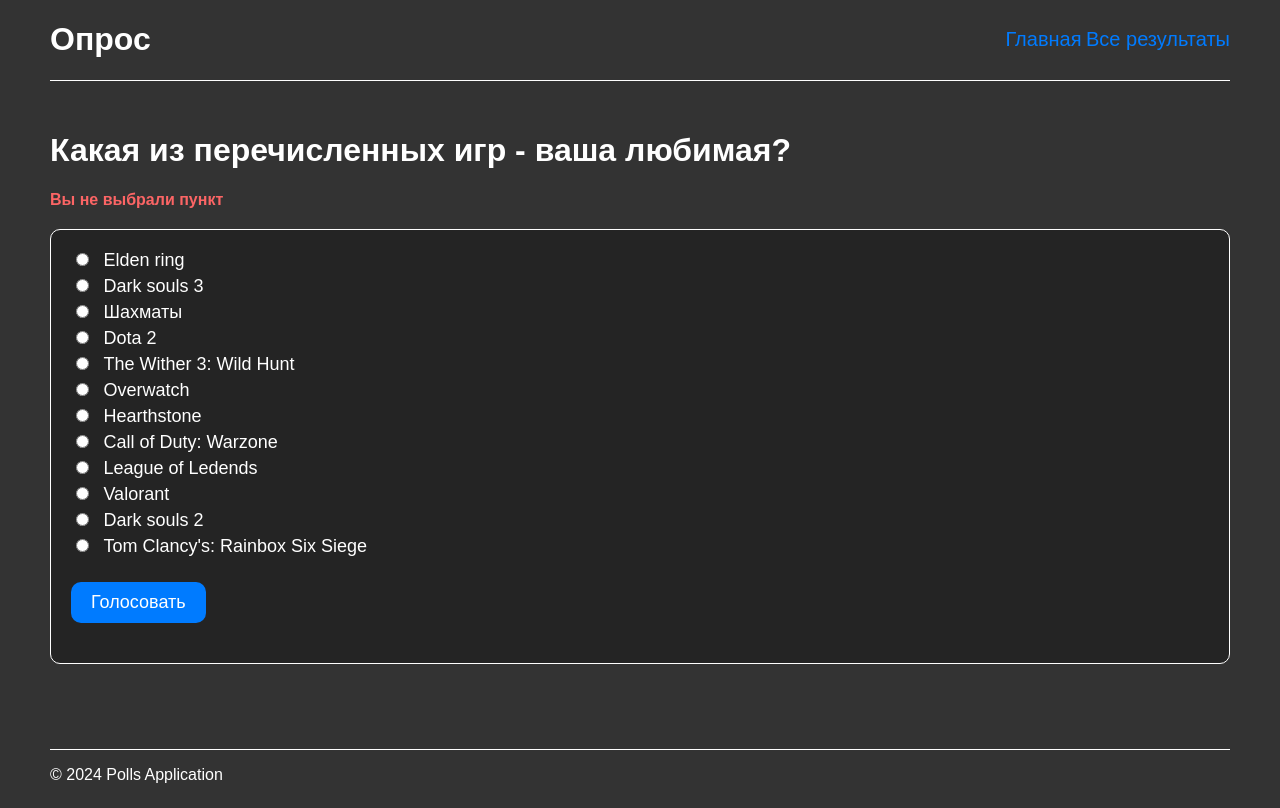
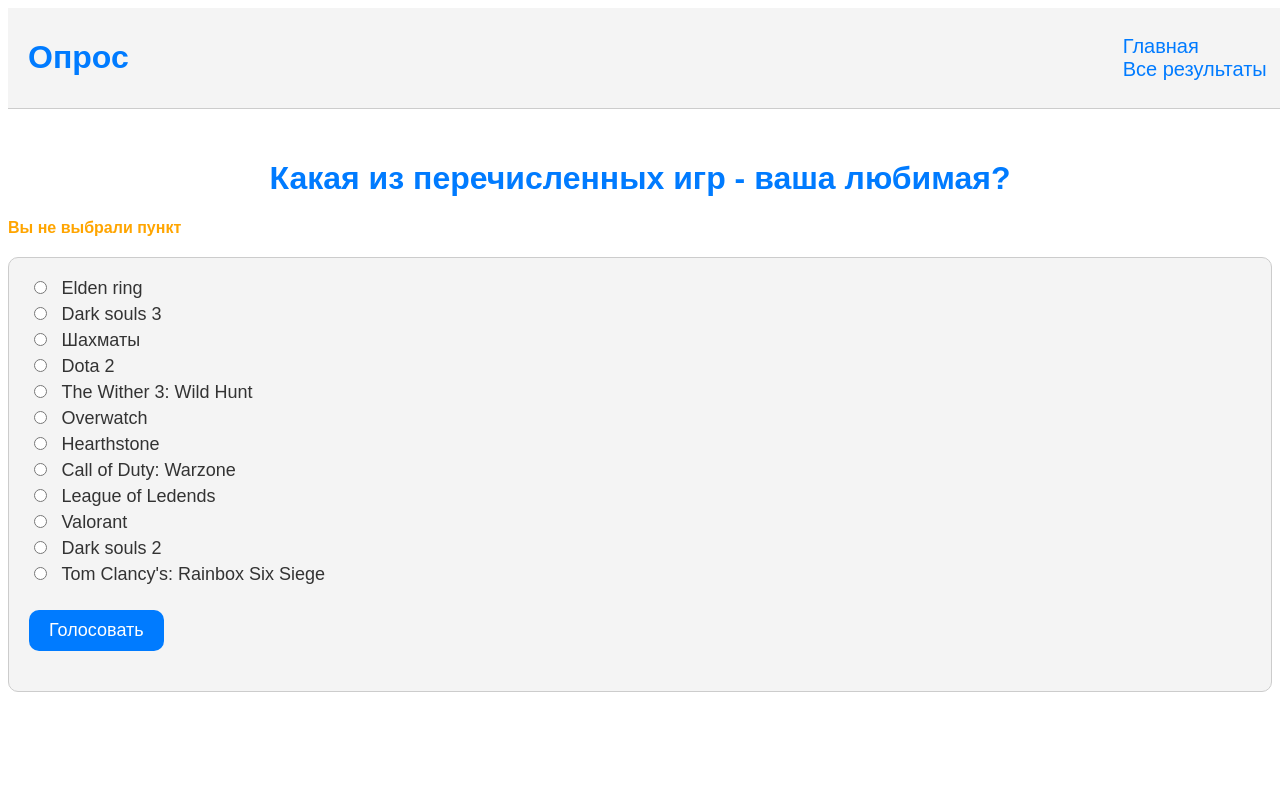
Before and after one commit to EDB999/F-IT_Python_Lab5_DjangoPolls, a Django app: page /client/2/vote/ in a window 1280 px wide. Before the commit the page ends 783 px from the top, so only its background shows below. Run offline with Django 5.2, Linux system fonts and the light colour scheme; data comes from the database, SQL or seed files in the repository; both versions use the stored data as it was after the commit.

Commit message:
fix: styles and code

```diff
--- a/client/static/css/styles.css
+++ b/client/static/css/styles.css
@@ -1,12 +1,12 @@
 html, body {
     height: 100%;
-    color: white;
+    color: #333; /* Темно-серый текст */
 }
 
 body {
     font-family: Arial, sans-serif;
-    background-color: #333333;
-    margin: 0px 50px;
+    background-color:  /* Светло-серый фон */
+    margin: 0px;
     padding: 0;
     display: flex;
     flex-flow: column nowrap;
@@ -17,26 +17,37 @@ body {
 }
 
 header {
-    border-bottom: 1px solid white;
+    border-bottom: 1px solid #ccc; /* Светло-серый бордер */
     display: flex;
+    width: 98%;
     align-items: center;
     flex-flow: row nowrap;
     justify-content: space-between;
+    background-color: #f4f4f4;
+    padding: 10px 20px;
     a {
        font-size: 20px;
        margin: 0;
+       color: #007bff;
     }
     margin-bottom: 30px;
 }
+
 #error {
-    color: #fc6565;
+    color: #FFA500;
 }
+
 footer {
-    border-top: 1px solid white;
+    border-top: 1px solid #ccc; /* Светло-серый бордер */
+    background-color: #007bff; /* Синий фон */
+    color: white; /* Белый текст */
+    text-align: center;
+    padding: 10px 0;
 }
 
 h1 {
-    color: #ffffff;
+    color: #007bff; /* Синий текст */
+    text-align: center;
 }
 
 ul {
@@ -45,34 +56,37 @@ ul {
 }
 
 li {
-    background: #242424;
+    background: #e0e0e0; /* Светло-серый фон */
     margin: 10px 0;
     padding: 20px;
-    border: 1px solid #ddd;
+    border: 1px solid #ccc; /* Светло-серый бордер */
     border-radius: 10px;
+    width: 35%;
 }
 
 a {
     text-decoration: none;
-    color: #007bff;
+    color: #007bff; /* Синий текст */
 }
 
 a:hover {
     text-decoration: underline;
+    color: #0056b3; /* Темно-синий текст при наведении */
 }
 
 form {
-    background: #242424;
+    background: #f4f4f4;
     padding: 20px;
-    border: 1px solid white;
+    border: 1px solid #ccc; /* Светло-серый бордер */
     border-radius: 10px;
     margin-top: 20px;
 }
 
 form > label {
-    color: white;
+    color: #333; /* Темно-серый текст */
     font-size: 18px;
 }
+
 input[type="radio"] {
     margin-right: 10px;
     margin-bottom: 10px;
@@ -80,8 +94,8 @@ input[type="radio"] {
 
 input[type="submit"] {
     margin: 20px 0px;
-    background-color: #007bff;
-    color: #fff;
+    background-color: #007bff; /* Синий фон */
+    color: #fff; /* Белый текст */
     border: none;
     padding: 10px 20px;
     cursor: pointer;
--- a/client/templates/client/all_results.html
+++ b/client/templates/client/all_results.html
@@ -3,12 +3,12 @@
 {% block title %}Все опросники{% endblock %}
 
 {% block content %}
-    <h1>Результаты опросников</h1>
+    <h1>Результаты опроса</h1>
     {% for poll in polls %}
-        <h2>{{ poll.question }}</h2>
+        <h1>{{ poll.question }}</h1>
         <ul>
         {% for choice in poll.choice_set.all %}
-            <li>{{ choice.choice_text }} -- {{ choice.votes }} голосов{{ choice.votes|pluralize }}</li>
+            <li>{{ choice.choice_text }} -- {{ choice.votes }} vote{{ choice.votes|pluralize }}</li>
         {% endfor %}
         </ul>
         <div style="width: 100%; background: #fff; height: 1px; margin: 20px 0px 40px;"></div>
--- a/client/templates/client/base.html
+++ b/client/templates/client/base.html
@@ -1,5 +1,5 @@
+<!DOCTYPE html>
 {% load static %}
-<!DOCTYPE html>
 <html>
 <head>
     <title>{% block title %}Polls{% endblock %}</title>
@@ -9,7 +9,7 @@
     <header>
         <h1>Опрос</h1>
         <nav>
-            <a href="{% url 'client:index' %}">Главная</a>
+            <a href="{% url 'client:index' %}">Главная</a> <br>
             <a href="{% url 'client:all_results' %}">Все результаты</a>
         </nav>
     </header>
@@ -18,8 +18,5 @@
         <!-- Контент будет здесь -->
         {% endblock %}
     </main>
-    <footer>
-        <p>&copy; 2024 Polls Application</p>
-    </footer>
 </body>
 </html>
--- a/client/templates/client/results.html
+++ b/client/templates/client/results.html
@@ -8,7 +8,7 @@
 
     <ul>
     {% for choice in poll.choice_set.all %}
-        <li>{{ choice.choice_text }} -- {{ choice.votes }} голосов{{ choice.votes|pluralize }}</li>
+        <li>{{ choice.choice_text }} - {{ choice.votes }} vote{{ choice.votes|pluralize }}</li>
     {% endfor %}
     </ul>
 
```
Also changed, not shown: db.sqlite3.
